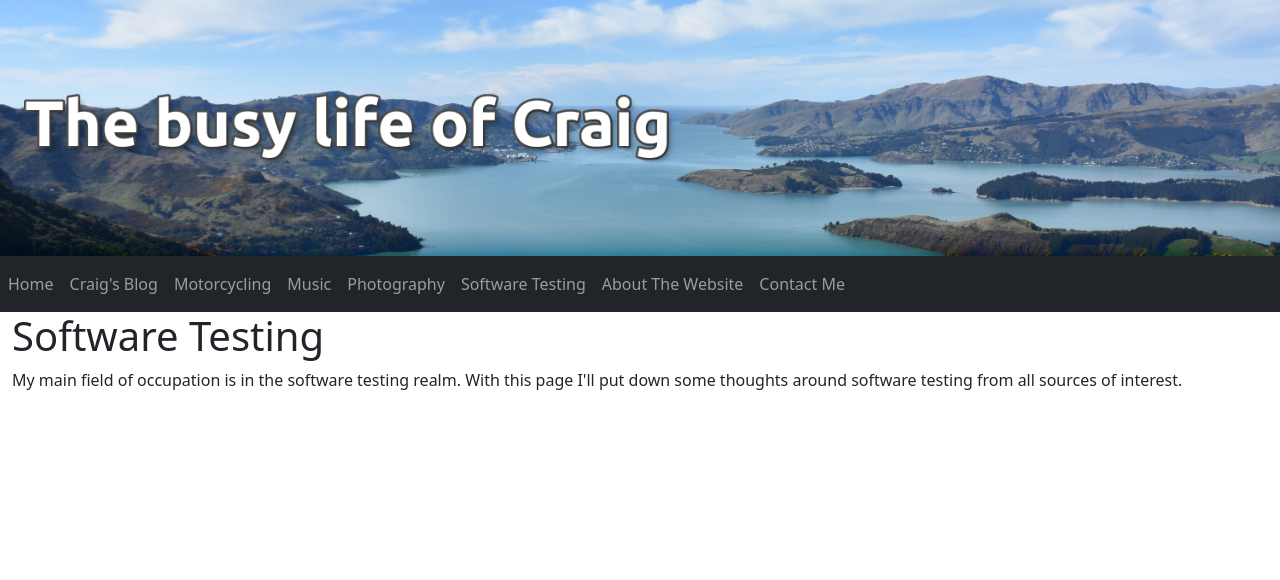
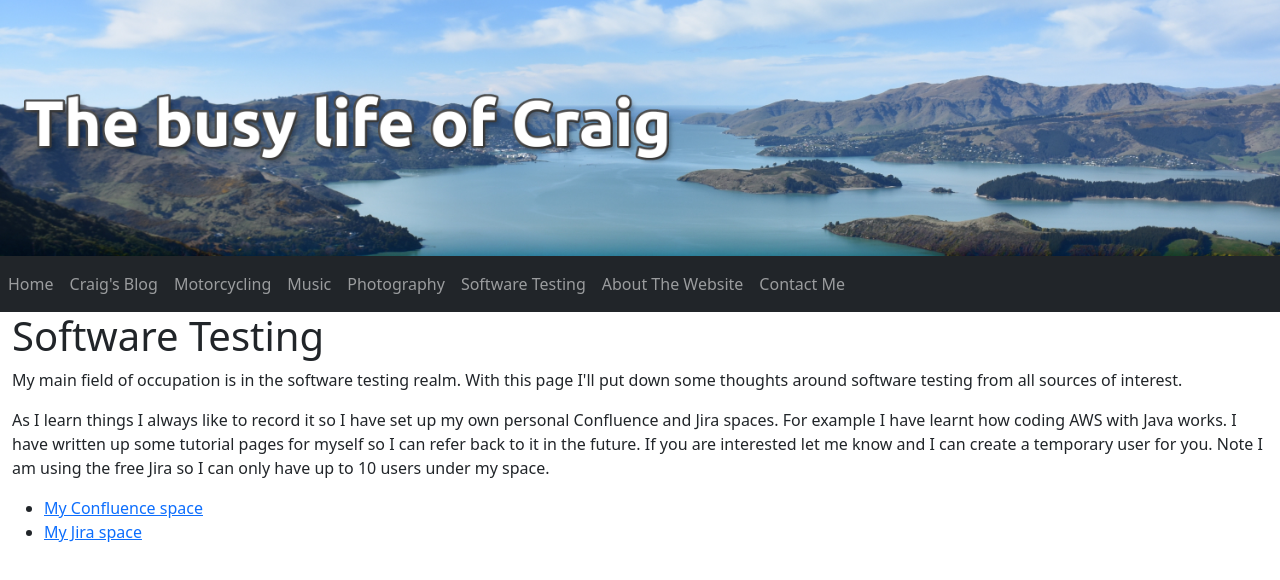
Before and after one commit to craigwilliamsonnz/craigwilliamson.kiwi, a plain HTML site: page software-testing.html in a window 1280 px wide. Drawn offline with nearby package versions, Linux system fonts and the light colour scheme.

Commit message:
Updated software testing page

```diff
--- a/software-testing.html
+++ b/software-testing.html
@@ -34,6 +34,17 @@
                     <p>
                         My main field of occupation is in the software testing realm.  With this page I'll put down some thoughts around software testing from all sources of interest.
                     </p>
+                    <p>
+                        As I learn things I always like to record it so I have set up my own personal Confluence and Jira spaces.  For example I have learnt how coding AWS with Java works.  I have written up some tutorial pages for myself so I can refer back to it in the future.  If you are interested let me know and I can create a temporary user for you.  Note I am using the free Jira so I can only have up to 10 users under my space.
+                    </p>
+                    <ul>
+                        <li>
+                            <a target="_blank" rel="noopener noreferrer" href="https://craigwilliamsonnz.atlassian.net/wiki/">My Confluence space</a>
+                        </li>
+                        <li>
+                            <a target="_blank" rel="noopener noreferrer" href="https://craigwilliamsonnz.atlassian.net/jira/">My Jira space</a>
+                        </li>
+                    </ul>
                 </div>
             </main>
         </div>
```
